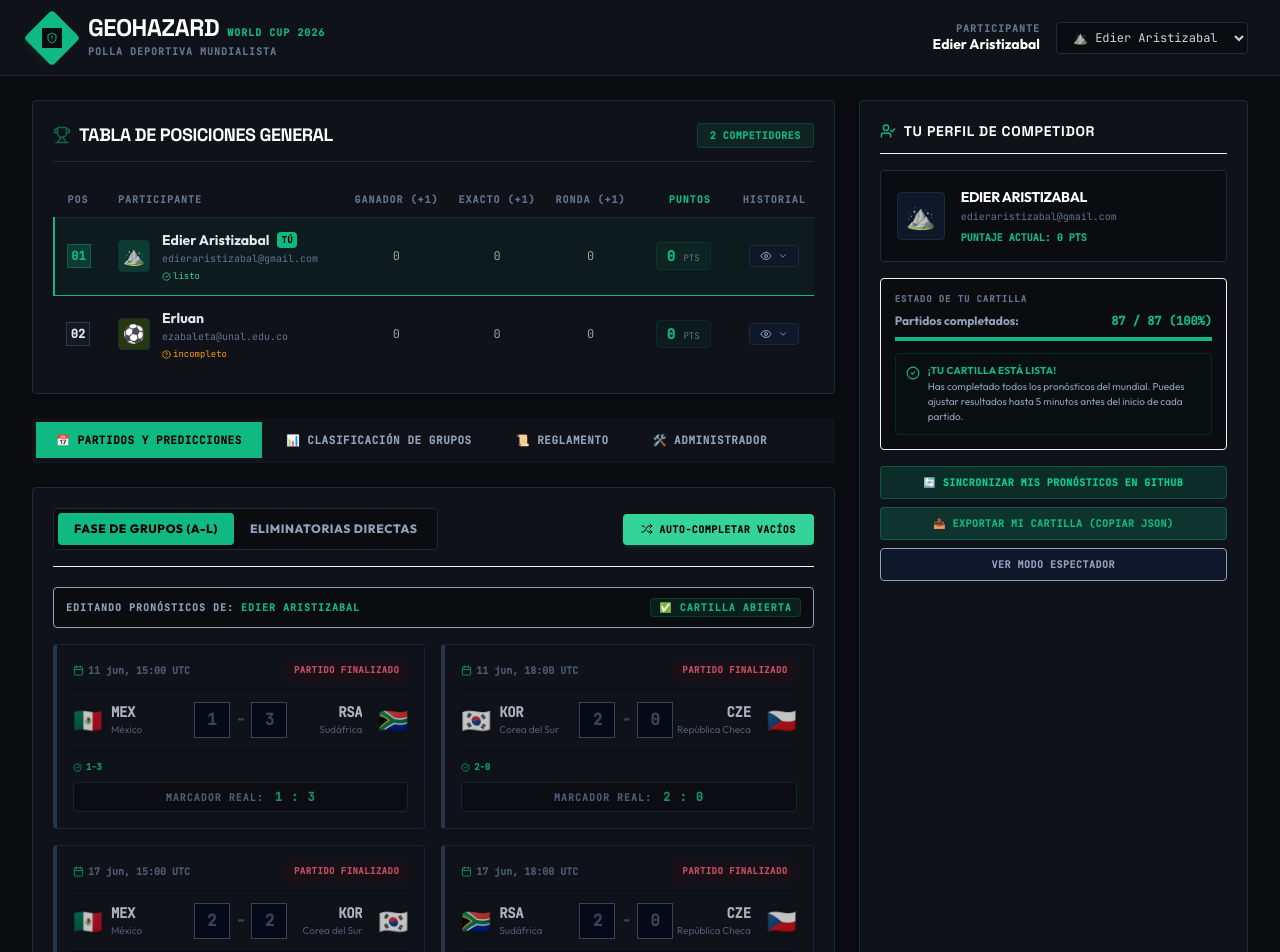
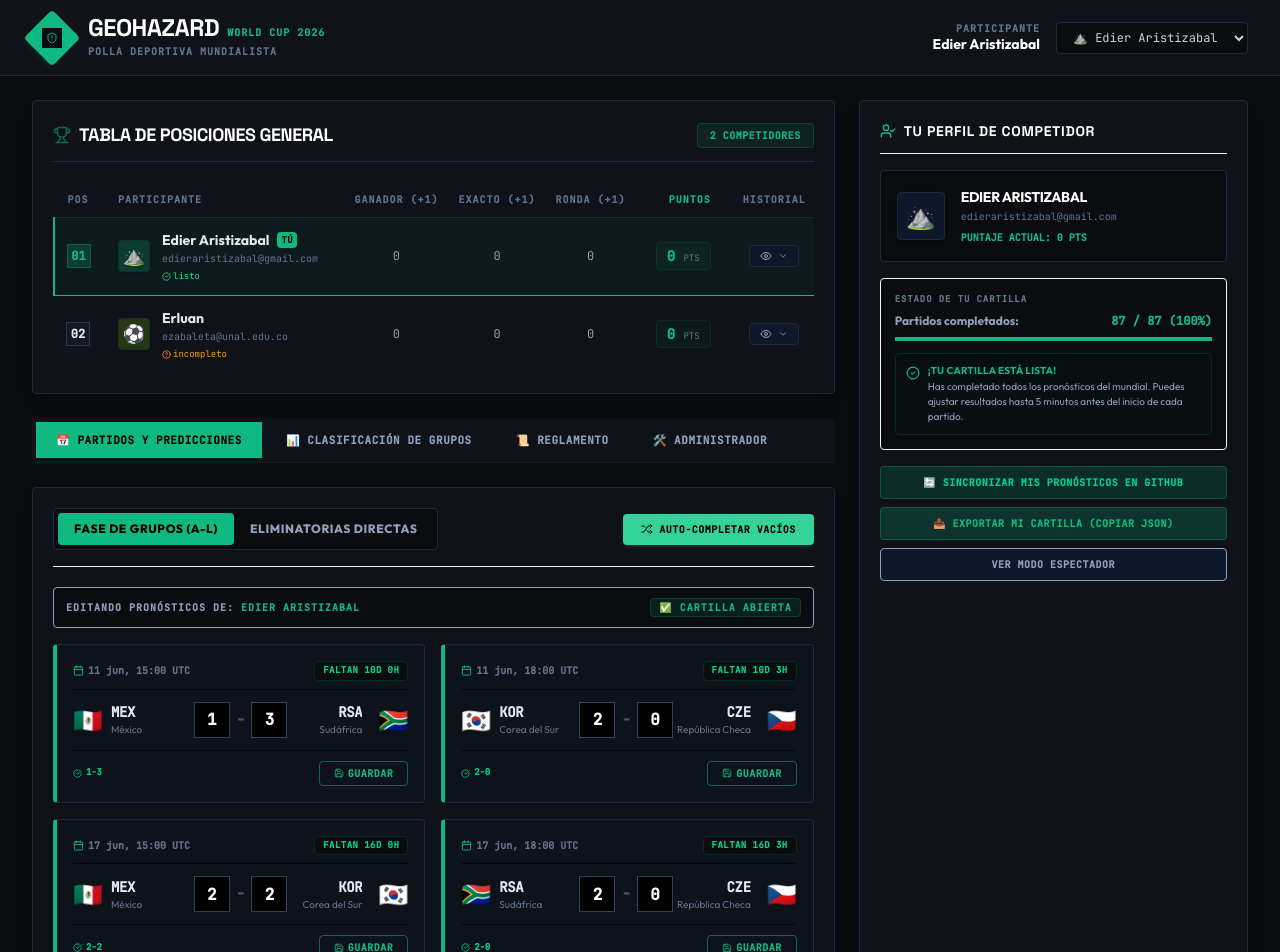
Before and after one commit to edieraristizabal/Polla_GEOHAZARD, a React (Vite) app: page / in a window 1280 px wide. Shown: the top 952 px of the page. Built offline with nearby package versions, Linux system fonts and the light colour scheme.

Commit message:
fix: restore actual scores for match lock validation and score display

```diff
--- a/src/App.tsx
+++ b/src/App.tsx
@@ -934,6 +934,7 @@ export default function App() {
               activeParticipant={activeUser}
               onSavePrediction={handleSavePrediction}
               onRandomizeRemaining={handleRandomizeRemaining}
+              actualMatches={matches}
             />
           )}
           {activeMainTab === 'standings' && (
--- a/src/components/MatchList.tsx
+++ b/src/components/MatchList.tsx
@@ -9,6 +9,7 @@ interface MatchListProps {
   activeParticipant: Participant | null;
   onSavePrediction: (matchId: string, homeScore: number, awayScore: number, winnerIdToAdvance?: string | null) => void;
   onRandomizeRemaining: () => void;
+  actualMatches: Match[];
 }
 
 export function MatchList({
@@ -16,7 +17,8 @@ export function MatchList({
   predictions,
   activeParticipant,
   onSavePrediction,
-  onRandomizeRemaining
+  onRandomizeRemaining,
+  actualMatches
 }: MatchListProps) {
   const [activeTab, setActiveTab] = useState<'groups' | 'knockouts'>('groups');
   const [editingScores, setEditingScores] = useState<Record<string, { home: string; away: string; winnerIdToAdvance: string | null }>>({});
@@ -31,13 +33,14 @@ export function MatchList({
 
   // Check if a match is locked according to the strict 5-minute pre-kickoff rules
   const getLockStatus = (m: Match) => {
+    const realMatch = actualMatches.find((x) => x.id === m.id) || m;
     const kickoff = new Date(m.kickoffTime).getTime();
     const nowReal = Date.now();
     const FIVE_MINUTES = 5 * 60 * 1000;
 
     const isWithinFiveMinutes = (kickoff - nowReal) < FIVE_MINUTES;
     const isStarted = nowReal >= kickoff;
-    const isFinished = m.homeScore !== null && m.awayScore !== null;
+    const isFinished = realMatch.homeScore !== null && realMatch.awayScore !== null;
 
     if (isFinished) {
       return { locked: true, reason: 'Partido Finalizado' };
@@ -247,8 +250,9 @@ export function MatchList({
               const isSavingDisabled = homeInputVal === '' || awayInputVal === '' || isLocked;
 
               // Highlight if predicted value and real value align
+              const realM = actualMatches.find((x) => x.id === m.id) || m;
               const scoreEntered = pred !== undefined && pred.homeScore !== null && pred.homeScore !== undefined && pred.awayScore !== null && pred.awayScore !== undefined;
-              const hasActualResult = m.homeScore !== null && m.awayScore !== null;
+              const hasActualResult = realM.homeScore !== null && realM.awayScore !== null;
 
               return (
                 <div
@@ -407,7 +411,7 @@ export function MatchList({
                     <div className="mt-2 bg-[#0A0C10] border border-slate-800 py-1.5 px-2.5 rounded-sm text-center text-[10px] font-mono text-slate-500 uppercase font-bold tracking-widest">
                       Marcador Real:{' '}
                       <span className="text-brand-primary text-xs ml-1">
-                        {m.homeScore} : {m.awayScore}
+                        {realM.homeScore} : {realM.awayScore}
                       </span>
                     </div>
                   )}
```
